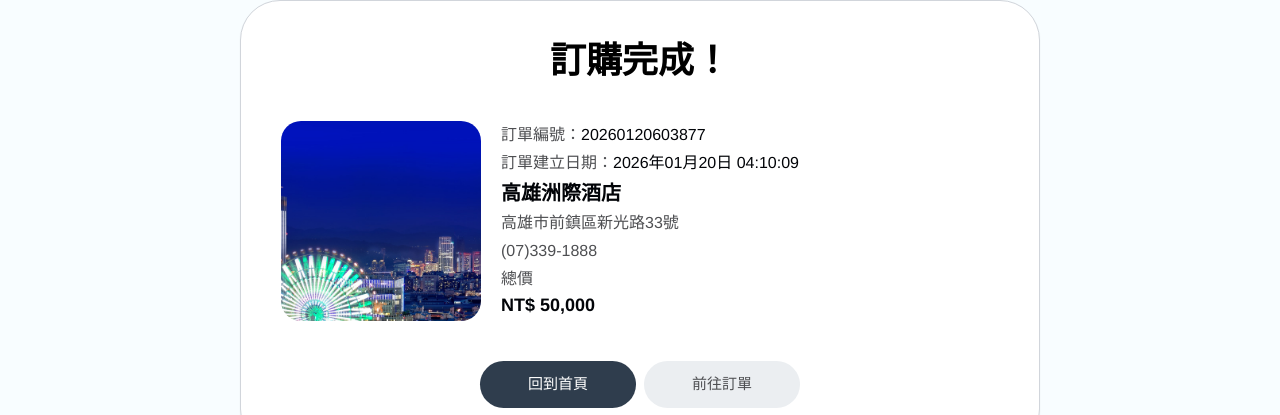
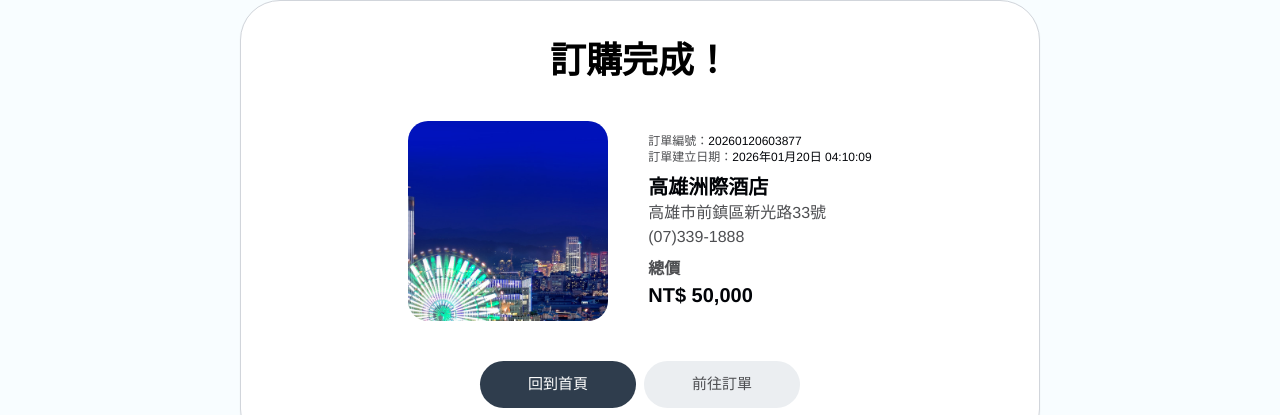
Before and after one commit to WanTrip-2026/WanTrip, a Vue app: page /orders/completed in a window 1280 px wide. Shown: the part 128-543 px from the top of the page. Built offline with nearby package versions, Linux system fonts and the light colour scheme; no server answers.

Commit message:
fix/訂單完成頁排版調整

```diff
--- a/src/views/order/OrderCompleted.vue
+++ b/src/views/order/OrderCompleted.vue
@@ -39,7 +39,7 @@ const formattedAmount = computed(() => `NT$ ${order.value.amount.toLocaleString(
         class="mx-auto max-w-[800px] p-5 lg:p-10 bg-white rounded-[40px] flex flex-col items-center gap-5 lg:gap-10 border border-gray-300 shadow-sm"
       >
         <h3 class="text-4xl font-bold text-black">訂購完成！</h3>
-        <div class="flex flex-col gap-2 items-center lg:flex-row lg:gap-5 lg:justify-start w-full">
+        <div class="flex flex-col gap-5 items-center lg:flex-row lg:gap-10 justify-center w-full">
           <div class="w-[200px] aspect-[1/1] overflow-hidden">
             <img
               :src="order.image"
@@ -49,25 +49,27 @@ const formattedAmount = computed(() => `NT$ ${order.value.amount.toLocaleString(
           </div>
 
           <div
-            class="flex flex-col items-center lg:items-stretch flex-nowrap gap-1 text-base text-nowrap"
+            class="flex flex-col items-center lg:items-stretch flex-nowrap gap-2 text-nowrap"
           >
-            <div class="flex flex-nowrap">
+          <div>
+            <div class="flex flex-nowrap text-xs">
               <p class="text-dark_700">訂單編號：</p>
               <p class="text-dark">{{ order.id }}</p>
             </div>
+            <div class="flex text-xs">
+              <p class="text-dark_700">訂單建立日期：</p>
+              <p class="text-dark">{{ order.createdAt }}</p>
+            </div>
+          </div>
 
-            <div class="flex">
-              <dt class="text-dark_700">訂單建立日期：</dt>
-              <dd class="text-dark">{{ order.createdAt }}</dd>
-            </div>
-            <div class="flex flex-col items-center lg:items-stretch gap-1">
+            <div class="flex flex-col items-center lg:items-stretch">
               <p class="text-dark text-xl font-bold">{{ order.name }}</p>
               <p class="text-dark_700 text-base text-wrap">{{ order.address }}</p>
               <p class="text-dark_700 text-base">{{ order.telephone }}</p>
             </div>
             <div class="flex flex-col items-center lg:items-stretch">
-              <p class="text-dark_700">總價</p>
-              <p class="text-dark font-bold text-lg">{{ formattedAmount }}</p>
+              <p class="text-dark_700 font-bold text-base">總價</p>
+              <p class="text-dark font-bold text-xl">{{ formattedAmount }}</p>
             </div>
           </div>
         </div>
```
